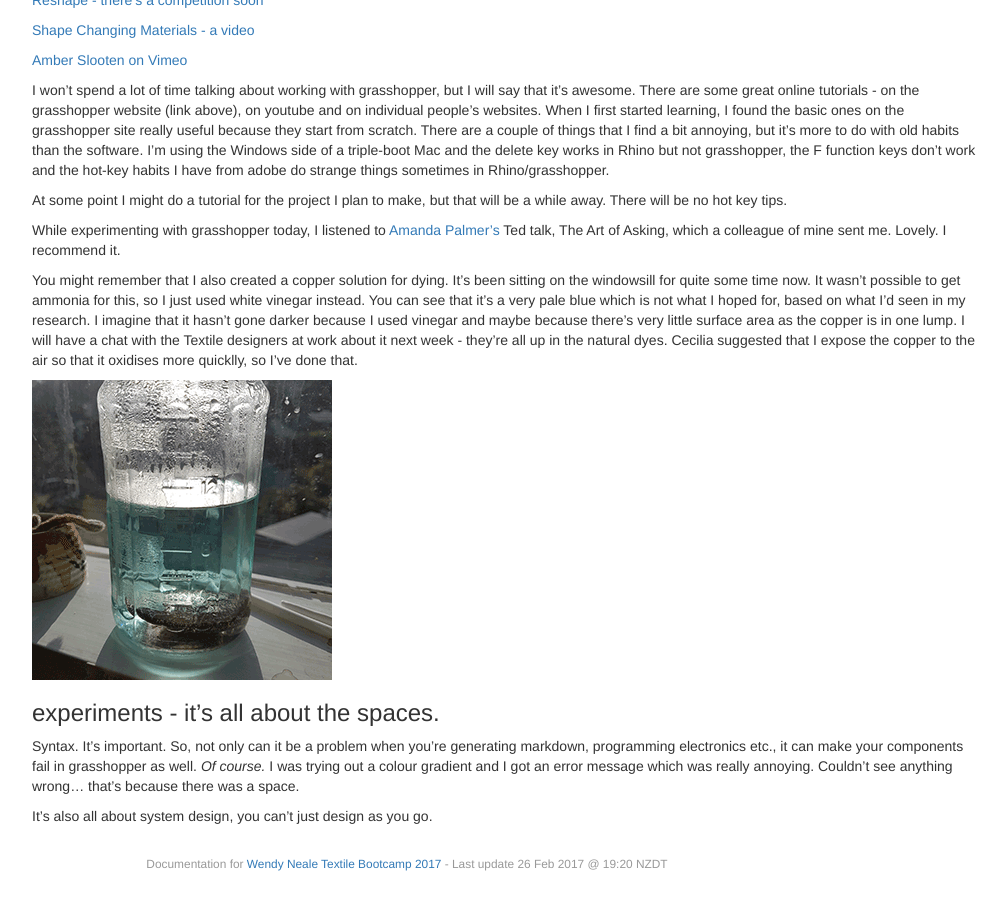
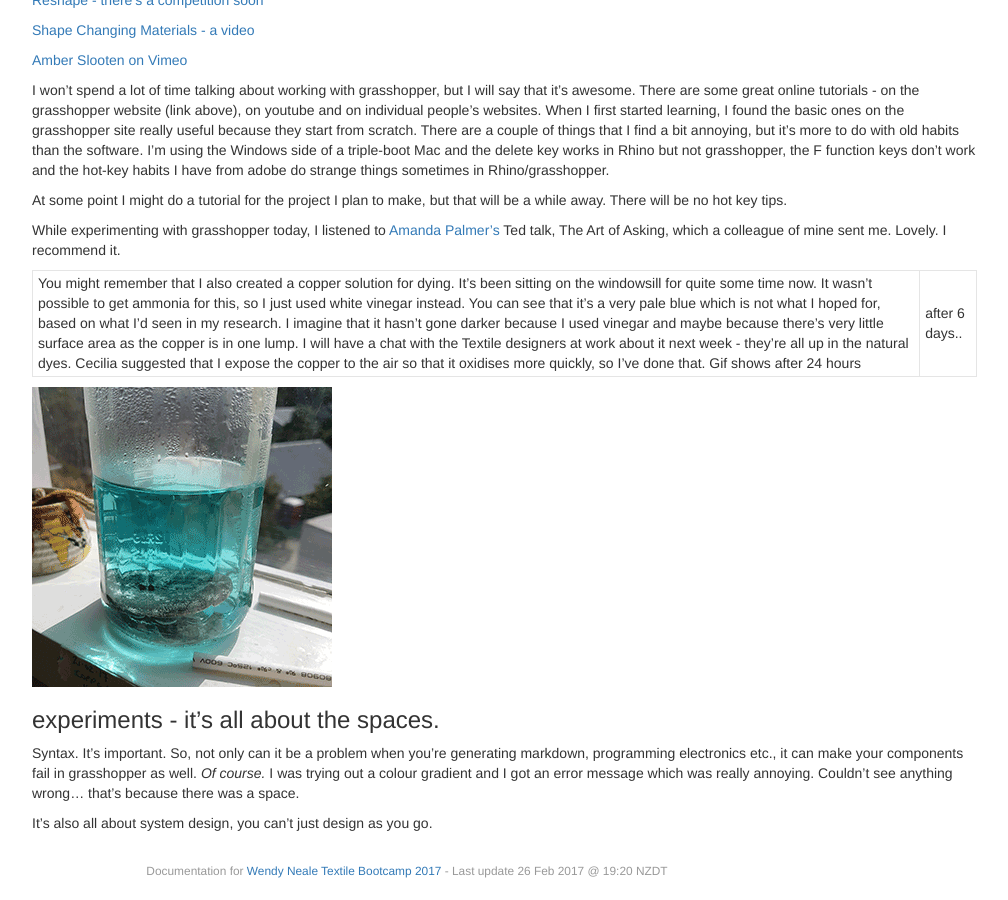
Before and after one commit to wendwarge/wendwarge.github.io, a Jekyll site: the page built from _posts/2017-02-23-day-three.md, in a window 1280 px wide and 900 px high, scrolled down 779 px. Shown: the whole window, without its empty margins (233-1241 px from the left). Built offline with Jekyll 4.4.1, drawn with Linux system fonts in a browser that asks for light colours.

Commit message:
gif day three

```diff
--- a/_posts/2017-02-23-day-three.md
+++ b/_posts/2017-02-23-day-three.md
@@ -22,9 +22,9 @@ At some point I might do a tutorial for the project I plan to make, but that wil
 
 While experimenting with grasshopper today, I listened to [Amanda Palmer's](https://www.ted.com/talks/amanda_palmer_the_art_of_asking) Ted talk, The Art of Asking, which a colleague of mine sent me. Lovely. I recommend it.
 
-You might remember that I also created a copper solution for dying. It's been sitting on the windowsill for quite some time now. It wasn't possible to get ammonia for this, so I just used white vinegar instead. You can see that it's a very pale blue which is not what I hoped for, based on what I'd seen in my research. I imagine that it hasn't gone darker because I used vinegar and maybe because there's very little surface area as the copper is in one lump. I will have a chat with the Textile designers at work about it next week - they're all up in the natural dyes. Cecilia suggested that I expose the copper to the air so that it oxidises more quicklly, so I've done that.
+You might remember that I also created a copper solution for dying. It's been sitting on the windowsill for quite some time now. It wasn't possible to get ammonia for this, so I just used white vinegar instead. You can see that it's a very pale blue which is not what I hoped for, based on what I'd seen in my research. I imagine that it hasn't gone darker because I used vinegar and maybe because there's very little surface area as the copper is in one lump. I will have a chat with the Textile designers at work about it next week - they're all up in the natural dyes. Cecilia suggested that I expose the copper to the air so that it oxidises more quickly, so I've done that. Gif shows after 24 hours|after 6 days..
 
-![Copper Solution](/images/2017-02-23-day-three/copper-solution.png)
+![Copper Solution](/images/2017-02-23-day-three/copper.gif)
 
 ### experiments - it's all about the spaces.
 
```
Also changed, not shown: images/2017-02-23-day-three/copper.gif (added).
